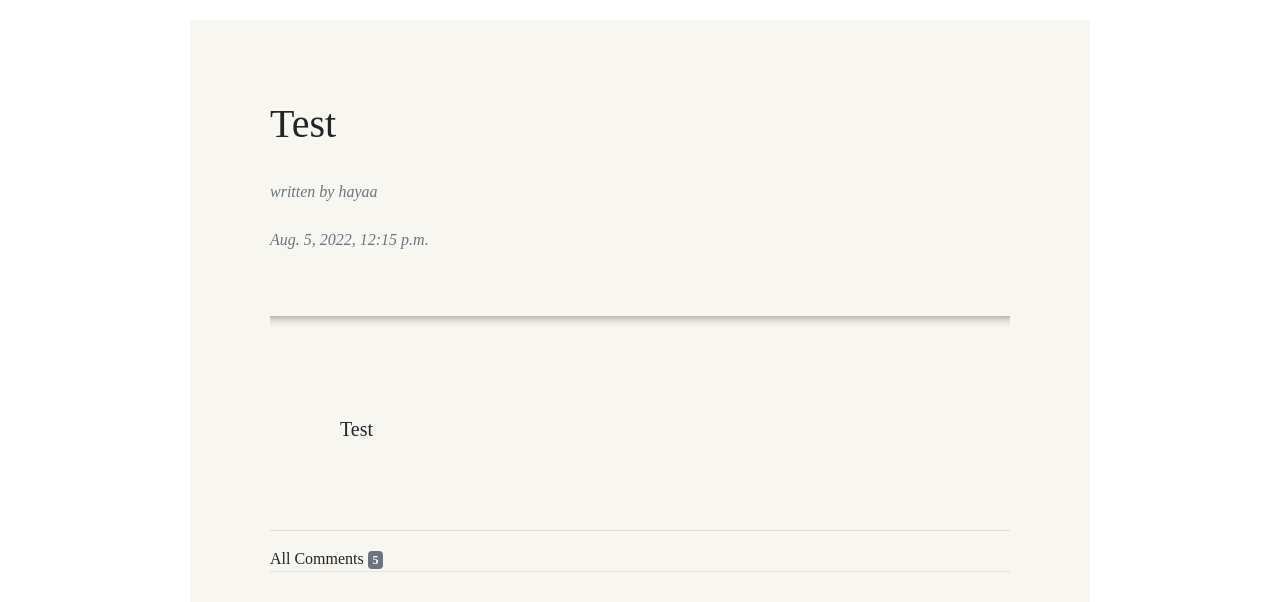
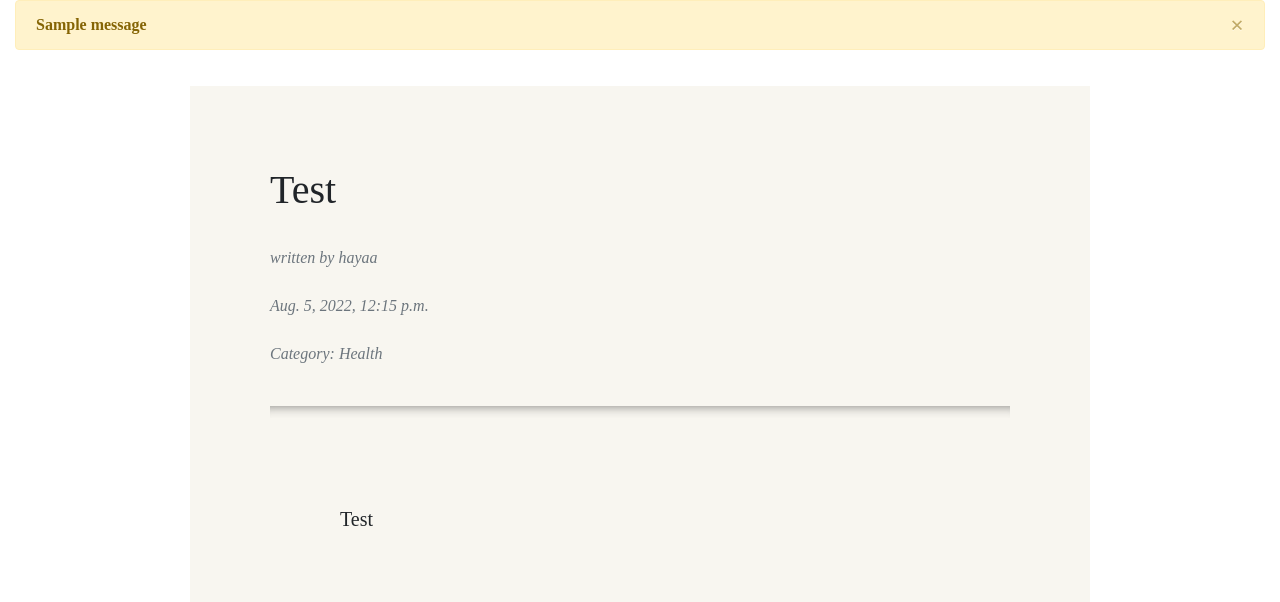
Before and after one commit to HayaaQutaishat/Articles-Application, a Django app: page /article/1 in a window 1280 px wide. Shown: the part 62-664 px from the top of the page. Run offline with Django 4.2, Linux system fonts and the light colour scheme; data comes from the database, SQL or seed files in the repository; both versions use the stored data as it was after the commit; tables that the repository leaves empty hold one stand-in row (values such as "Sample post"); one stand-in notice (Sample message) is shown; some libraries are stand-ins or nearby versions.

Commit message:
second commit

```diff
--- a/final/models.py
+++ b/final/models.py
@@ -18,7 +18,7 @@ class Article(models.Model):
     brief = models.TextField()
     text = models.TextField()
     date = models.DateTimeField(auto_now_add=True)
-    category = models.ForeignKey(Categories, on_delete=models.CASCADE, blank=True, null=True)
+    category = models.ForeignKey(Categories, on_delete=models.CASCADE, blank=True, null=True, related_name="categories")
 
     @classmethod
     def create(cls, author, title, brief, text, category):
--- a/final/templates/final/article.html
+++ b/final/templates/final/article.html
@@ -2,16 +2,27 @@
 {% load static %}
 
 {% block body %}
+
+{% for message in messages %}
+<div class="alert alert-warning alert-dismissible fade show" role="alert">
+    <strong>{{ message }}</strong>
+    <button type="button" class="close" data-dismiss="alert" aria-label="Close">
+      <span aria-hidden="true">&times;</span>
+    </button>
+  </div>
+{% endfor %}
+
 <!-- each article -->
 <div id="article_container">
     <div id="container_div">
         <h1>{{ article.title }}</h1>
         <br>
         <cite class="text-muted">written by {{ article.author }}</cite>
-        <br>
-        <br>
+        <br><br>
         <cite class="text-muted">{{ article.date }}</cite>
-        <br><br><br>
+        <br><br>
+        <cite class="text-muted">Category: {{ article_category }}</cite>
+        <br><br>
         <hr id="hr">
         <p id="article_text"> {{ article.text }} </p>
         <hr>
--- a/final/templates/final/category.html
+++ b/final/templates/final/category.html
@@ -10,7 +10,6 @@
       <span aria-hidden="true">&times;</span>
     </button>
   </div>
-
 {% endfor %}
 
 <!-- articles -->
--- a/final/templates/final/index.html
+++ b/final/templates/final/index.html
@@ -5,9 +5,9 @@
     <div id="search_div" class="container">
         <div class="row height d-flex justify-content-center align-items-center">
           <div class="col-md-8">
-            <from action="{% url 'search' %}" method="post">
+            <form action="{% url 'search' %}" method="post">
               {% csrf_token %}
-              <input type="text" class="form-control form-input" placeholder="Search anything in your mind..."><br>
+              <input type="text" name="search" class="form-control form-input" placeholder="Search anything in your mind..."><br>
               <button id="vertical-center" type="submit" class="btn btn-warning">Search</button>
             </form>
           </div>
--- a/final/urls.py
+++ b/final/urls.py
@@ -14,7 +14,4 @@ urlpatterns = [
     # path("author/<str:user>", views.author, name="author"),
     path("new_article", views.new_article, name="new_article"),
     path("search", views.search, name="search"),
-
-
-
 ]
--- a/final/views.py
+++ b/final/views.py
@@ -80,15 +80,15 @@ def category(request, category_id):
 
 def article(request, article_id):
     article = Article.objects.get(pk=article_id)
-    comments = article.comments.all()
+    article_category = article.category
+    comments = article.comments.all().order_by('-time')
     total_comments = article.comments.count()
-    print(total_comments)
     return render(request, "final/article.html", {
         "article": article,
         "comments": comments,
-        "total_comments": total_comments
+        "total_comments": total_comments,
+        "article_category": article_category
     })
-
 
 @login_required
 def comment(request, article_id):
@@ -97,8 +97,9 @@ def comment(request, article_id):
             article = Article.objects.get(pk=article_id)
             comment = Comment.objects.create(user=request.user,article=article,comment=comment)
             comment.save()
+            messages.success(request, 'Comment successfully Added.')
+            return HttpResponseRedirect(reverse('article', kwargs={'article_id': article.id}))
         return render(request, "final/index.html")
-
 
 @login_required
 def new_article(request):
@@ -116,9 +117,16 @@ def new_article(request):
         "options": categories
     })
 
+def search(request):
+    if request.method == "POST":
+        search = request.POST["search"]
+        articles = Article.objects.filter(title__contains=search)
+        return render(request, "final/search.html", {
+            "articles": articles,
+            "search": search
+        })
+    return render(request, "final/search.html")
 
-def search(request):
-        return render(request, "final/search.html")
 
 
 
```
Also changed, not shown: final/templates/final/search.html (+24 -1 lines), db.sqlite3, final/migrations/0007_alter_article_category.py (added).
